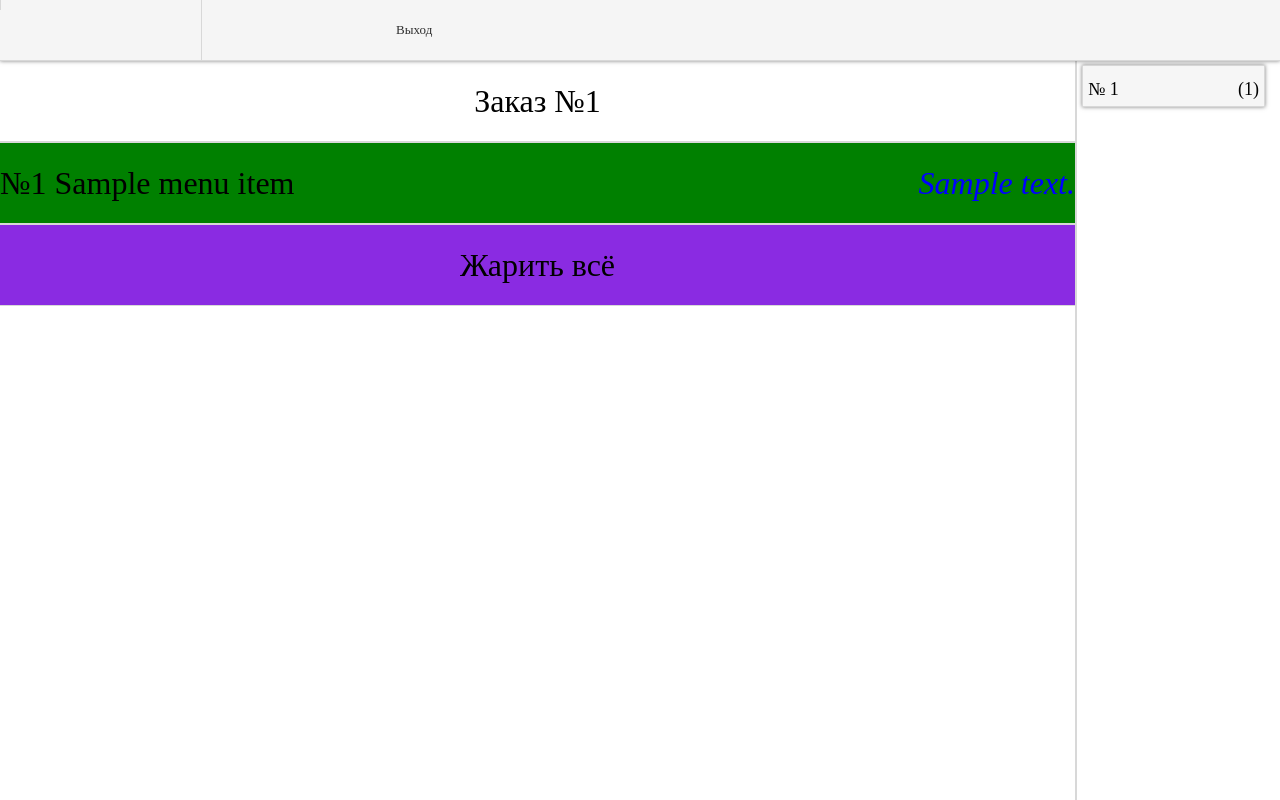
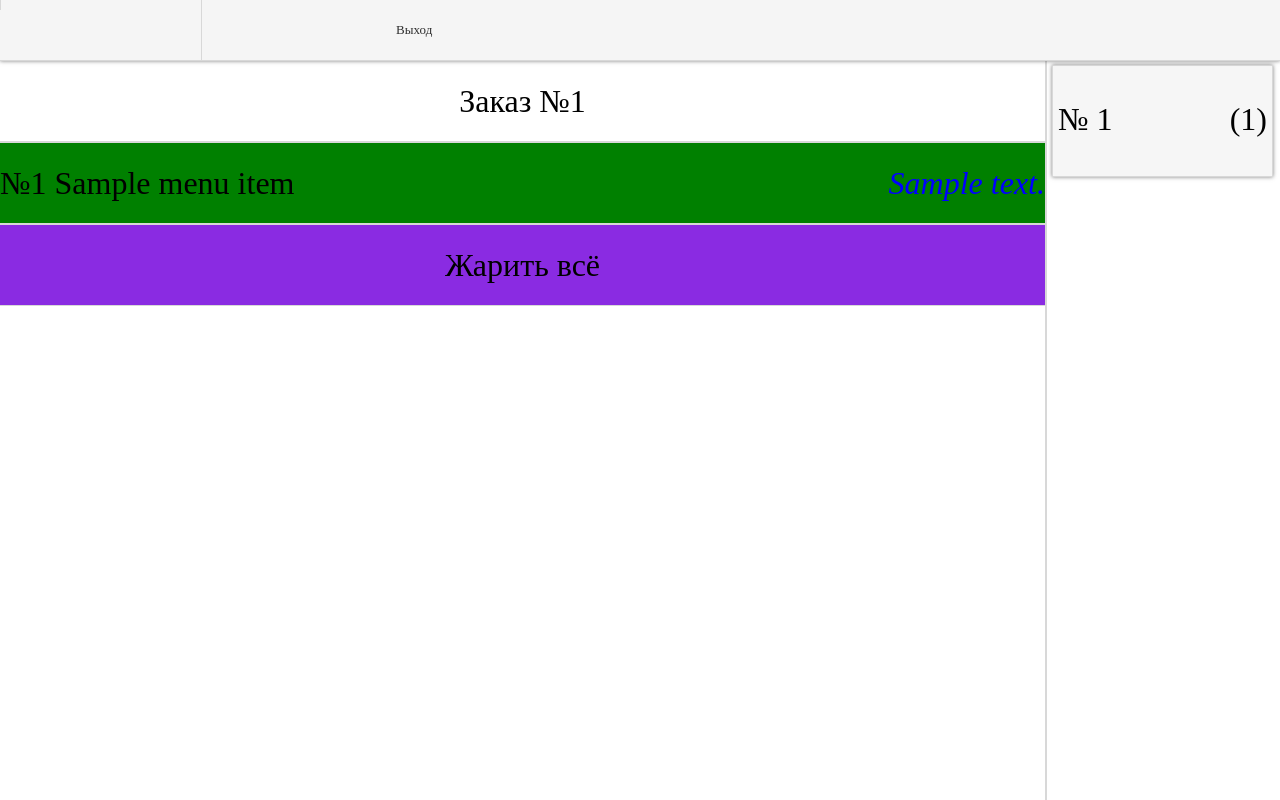
Before and after one commit to BelyaevPavel/shawarma3.5, a Django app: template shawarma_proj/queue/templates/queue/cook_interface_with_queue.html in a window 1280 px wide. Run offline with Django 3.2, Linux system fonts and the light colour scheme; the template is opened without the code that fills it: most values are stand-ins (such as "Sample title", 1, 10 or a date in 2020); parts of the project's set-up code (start-up, migrations or seed data) failed here and were passed over; some libraries are stand-ins or nearby versions.

Commit message:
operator grill indication

```diff
--- a/shawarma_proj/queue/static/js/cook_interface_alt_handlers.js
+++ b/shawarma_proj/queue/static/js/cook_interface_alt_handlers.js
@@ -207,7 +207,7 @@ function GrillAllContent(id) {
             },
             dataType: 'json',
             success: function (data) {
-                alert('Положите в заказ №' + data['order_number']);
+                //alert('Положите в заказ №' + data['order_number']);
             },
             complete: function () {
                 location.reload();
--- a/shawarma_proj/queue/static/queue/style.css
+++ b/shawarma_proj/queue/static/queue/style.css
@@ -160,7 +160,7 @@ div.open-orders {
 }
 
 div.order-block-container {
-    width: 180px;
+    width: 220px;
     min-width: 180px;
     padding: 5px;
     float: left;
@@ -176,7 +176,7 @@ div.order-block {
 }
 
 div.order-block-header {
-    line-height: 25px;
+    line-height: 45px;
 }
 
 div.order-number {
@@ -190,6 +190,19 @@ div.order-cook-part {
     float: left;
     text-align: right;
     font-size: large;
+}
+
+div.cook-order-number {
+    width: 50%;
+    float: left;
+    font-size: xx-large;
+}
+
+div.cook-order-cook-part {
+    width: 50%;
+    float: left;
+    text-align: right;
+    font-size: xx-large;
 }
 
 div.order-cook-part a {
@@ -564,14 +577,14 @@ div.cook-order-queue-display {
 }
 
 div.selected-order-display {
-    width: calc(100% - 205px);
+    width: calc(100% - 235px);
     height: 100%;
     float: left;
 }
 
 div.cook-order-block-header {
-    height: 30px;
-    line-height: 2;
+    height: 100px;
+    line-height: 3;
 }
 
 div.grilling {
--- a/shawarma_proj/queue/templates/queue/buyer_queue.html
+++ b/shawarma_proj/queue/templates/queue/buyer_queue.html
@@ -35,6 +35,9 @@
     </div>
 </div>
 
+<audio controls id="speaker-0">
+    <source src="{% static 'audio/0.opus' %}" type="audio/ogg">
+</audio>
 <audio controls id="speaker-1">
     <source src="{% static 'audio/1.opus' %}" type="audio/ogg">
 </audio>
--- a/shawarma_proj/queue/templates/queue/cook_order_block.html
+++ b/shawarma_proj/queue/templates/queue/cook_order_block.html
@@ -1,10 +1,10 @@
 <div class="order-block-container">
     <div class="order-block shadowed">
         <div class="cook-order-block-header" onclick="SelectOrder({{ cooks_order.order.id }})">
-            <div class="order-number  {% if cooks_order.order.content_completed %}ready{% elif cooks_order.order.is_grilling %}grilling{% endif %}" onclick="SelectOrder({{ cooks_order.order.id }})">
+            <div class="cook-order-number  {% if cooks_order.order.content_completed %}ready{% elif cooks_order.order.is_grilling %}grilling{% endif %}" onclick="SelectOrder({{ cooks_order.order.id }})">
                 № {{ cooks_order.order.daily_number }}
             </div>
-            <div class="order-cook-part  {% if cooks_order.order.content_completed %}ready{% elif cooks_order.order.is_grilling %}grilling{% endif %}" onclick="SelectOrder({{ cooks_order.order.id }})">
+            <div class="cook-order-cook-part  {% if cooks_order.order.content_completed %}ready{% elif cooks_order.order.is_grilling %}grilling{% endif %}" onclick="SelectOrder({{ cooks_order.order.id }})">
                 ({{ cooks_order.cook_content_count }})
             </div>
         </div>
```
Also changed, not shown: shawarma_proj/queue/templates/queue/open_order_block.html (+14 -2 lines), shawarma_proj/queue/views.py (+8 -5 lines).
